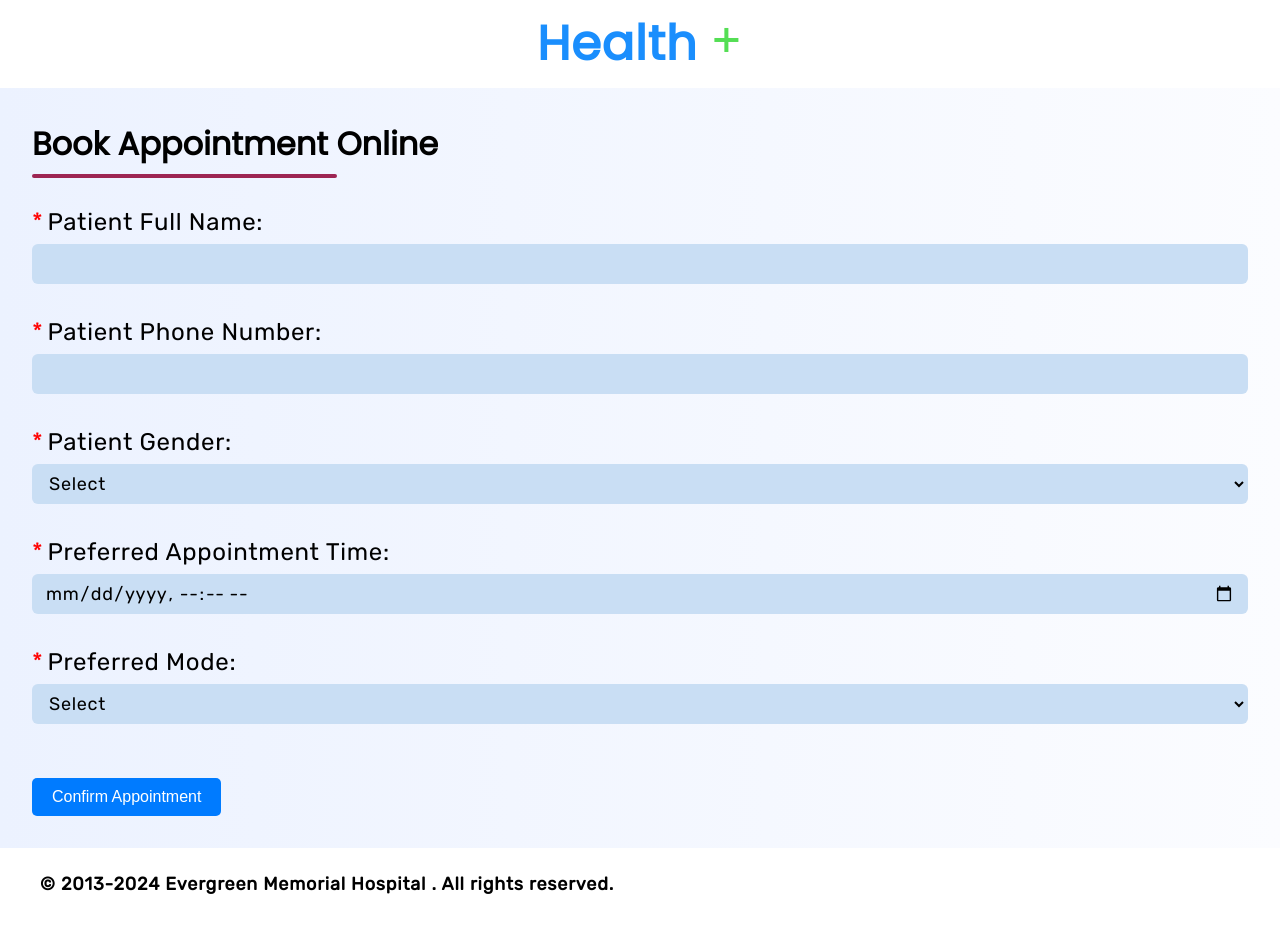
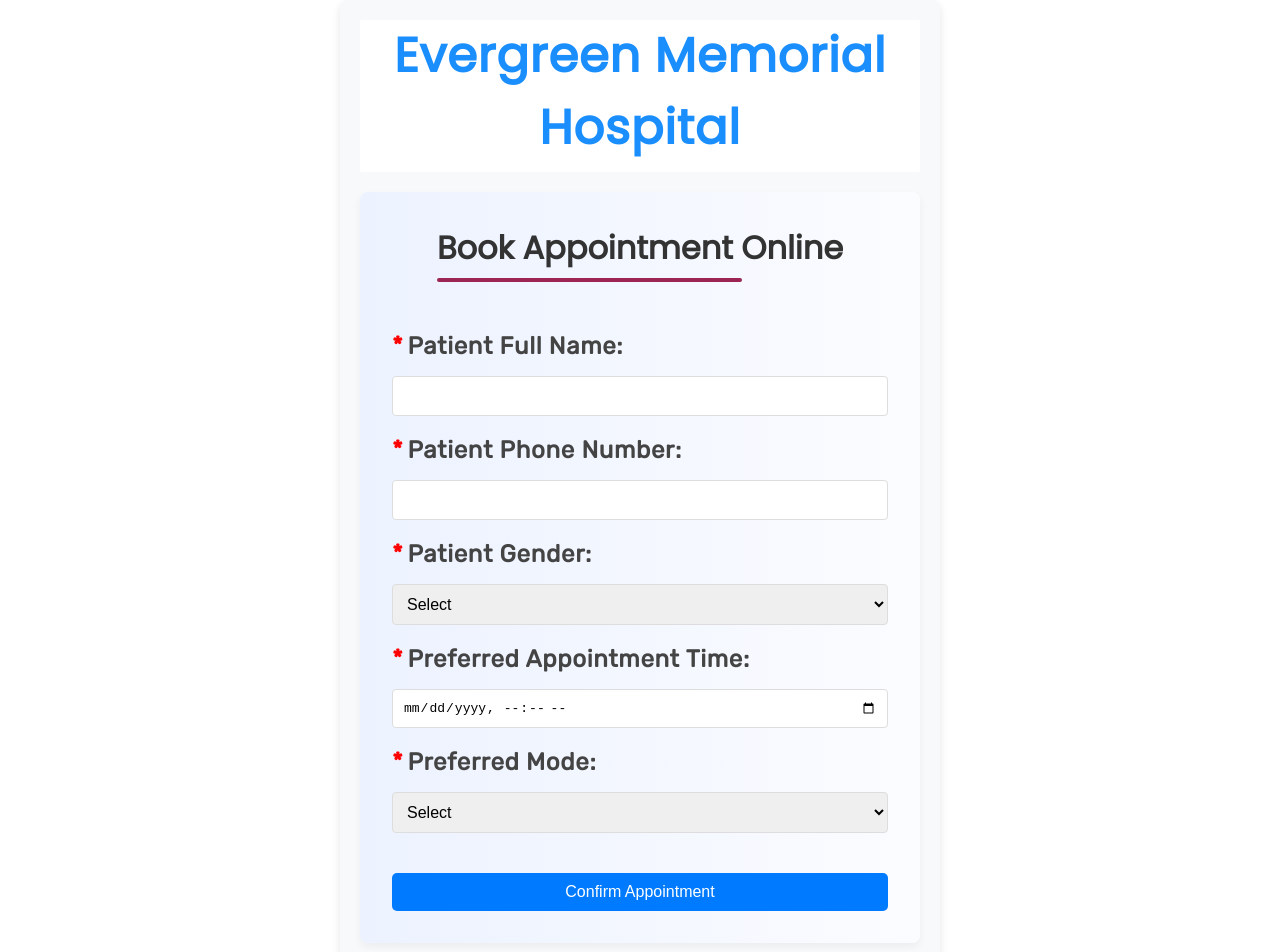
Before and after one commit to DileepKumarMantena/Hospatil_Management, a React (Create React App) app: page /Evergreen-Memorial-Hospital/appointment in a window 1280 px wide. Shown: the top 952 px of the page. Before the commit the page ends 922 px from the top, so only its background shows below. Built offline with nearby package versions, Linux system fonts and the light colour scheme.

Commit message:
Added more code for menu bar

```diff
--- a/package.json
+++ b/package.json
@@ -13,6 +13,7 @@
     "react": "^18.2.0",
     "react-bootstrap": "^2.10.4",
     "react-dom": "^18.2.0",
+    "react-icons": "^5.3.0",
     "react-scripts": "5.0.1",
     "react-toastify": "^9.1.3",
     "web-vitals": "^2.1.4"
--- a/src/Components/About.js
+++ b/src/Components/About.js
@@ -1,45 +1,45 @@
-import React from "react";
-import Doctor from "../Assets/doctor-group.png";
-import SolutionStep from "./SolutionStep";
-import "../Styles/About.css";
+// import React from "react";
+// import Doctor from "../Assets/doctor-group.png";
+// import SolutionStep from "./SolutionStep";
+// import "../Styles/About.css";
 
-function About() {
-  return (
-    <div className="about-section" id="about">
-      <div className="about-image-content">
-        <img src={Doctor} alt="Doctor Group" className="about-image1" />
-      </div>
+// function About() {
+//   return (
+//     <div className="about-section" id="about">
+//       <div className="about-image-content">
+//         <img src={Doctor} alt="Doctor Group" className="about-image1" />
+//       </div>
 
-      <div className="about-text-content">
-        <h3 className="about-title">
-          <span>About Us</span>
-        </h3>
-        <p className="about-description">
-          Welcome to Health Plus, your trusted partner for accessible and
-          personalized healthcare. Our expert doctors offer online consultations
-          and specialized services, prioritizing your well-being. Join us on
-          this journey towards a healthier you.
-        </p>
+//       <div className="about-text-content">
+//         <h3 className="about-title">
+//           <span>About Us</span>
+//         </h3>
+//         <p className="about-description">
+//           Welcome to Health Plus, your trusted partner for accessible and
+//           personalized healthcare. Our expert doctors offer online consultations
+//           and specialized services, prioritizing your well-being. Join us on
+//           this journey towards a healthier you.
+//         </p>
 
-        <h4 className="about-text-title">Your Solutions</h4>
+//         <h4 className="about-text-title">Your Solutions</h4>
 
-        <SolutionStep
-          title="Choose a Specialist"
-          description="Find your perfect specialist and book with ease at Health Plus. Expert doctors prioritize your health, offering tailored care."
-        />
+//         <SolutionStep
+//           title="Choose a Specialist"
+//           description="Find your perfect specialist and book with ease at Health Plus. Expert doctors prioritize your health, offering tailored care."
+//         />
 
-        <SolutionStep
-          title="Make a Schedule"
-          description="Choose the date and time that suits you best, and let our dedicated team of medical professionals ensure your well-being with personalized care."
-        />
+//         <SolutionStep
+//           title="Make a Schedule"
+//           description="Choose the date and time that suits you best, and let our dedicated team of medical professionals ensure your well-being with personalized care."
+//         />
 
-        <SolutionStep
-          title="Get Your Solutions"
-          description="Our experienced doctors and specialists are here to provide expert advice and personalized treatment plans, helping you achieve your best possible health."
-        />
-      </div>
-    </div>
-  );
-}
+//         <SolutionStep
+//           title="Get Your Solutions"
+//           description="Our experienced doctors and specialists are here to provide expert advice and personalized treatment plans, helping you achieve your best possible health."
+//         />
+//       </div>
+//     </div>
+//   );
+// }
 
-export default About;
+// export default About;
--- a/src/Components/AppointmentForm.js
+++ b/src/Components/AppointmentForm.js
@@ -2,11 +2,12 @@ import React, { useState, useEffect } from "react";
 import { Link } from "react-router-dom";
 import "../Styles/AppointmentForm.css";
 import { ToastContainer, toast } from "react-toastify";
+import "react-toastify/dist/ReactToastify.css";
 
 function AppointmentForm() {
   useEffect(() => {
     window.scrollTo({ top: 0, behavior: "smooth" });
-  });
+  }, []);
 
   const [patientName, setPatientName] = useState("");
   const [patientNumber, setPatientNumber] = useState("");
@@ -19,12 +20,11 @@ function AppointmentForm() {
   const handleSubmit = (e) => {
     e.preventDefault();
 
-    // Validate form inputs
     const errors = {};
     if (!patientName.trim()) {
       errors.patientName = "Patient name is required";
-    } else if (patientName.trim().length < 8) {
-      errors.patientName = "Patient name must be at least 8 characters";
+    } else if (patientName.trim().length < 3) {
+      errors.patientName = "Patient name must be at least 3 characters";
     }
 
     if (!patientNumber.trim()) {
@@ -54,7 +54,6 @@ function AppointmentForm() {
       return;
     }
 
-    // Reset form fields and errors after successful submission
     setPatientName("");
     setPatientNumber("");
     setPatientGender("default");
@@ -62,7 +61,7 @@ function AppointmentForm() {
     setPreferredMode("default");
     setFormErrors({});
 
-    toast.success("Appointment Scheduled !", {
+    toast.success("Appointment Scheduled!", {
       position: toast.POSITION.TOP_CENTER,
       onOpen: () => setIsSubmitted(true),
       onClose: () => setIsSubmitted(false),
@@ -72,9 +71,7 @@ function AppointmentForm() {
   return (
     <div className="appointment-form-section">
       <h1 className="legal-siteTitle">
-        <Link to="/">
-          Health <span className="legal-siteSign">+</span>
-        </Link>
+        <Link to="/">Evergreen Memorial Hospital</Link>
       </h1>
 
       <div className="form-container">
@@ -83,83 +80,93 @@ function AppointmentForm() {
         </h2>
 
         <form className="form-content" onSubmit={handleSubmit}>
-          <label>
-            Patient Full Name:
+          <div className="form-group">
+            <label>Patient Full Name:</label>
             <input
               type="text"
               value={patientName}
               onChange={(e) => setPatientName(e.target.value)}
-              required
+              className={formErrors.patientName ? "input-error" : ""}
             />
-            {formErrors.patientName && <p className="error-message">{formErrors.patientName}</p>}
-          </label>
+            {formErrors.patientName && (
+              <p className="error-message">{formErrors.patientName}</p>
+            )}
+          </div>
 
-          <br />
-          <label>
-            Patient Phone Number:
+          <div className="form-group">
+            <label>Patient Phone Number:</label>
             <input
               type="text"
               value={patientNumber}
               onChange={(e) => setPatientNumber(e.target.value)}
-              required
+              className={formErrors.patientNumber ? "input-error" : ""}
             />
-            {formErrors.patientNumber && <p className="error-message">{formErrors.patientNumber}</p>}
-          </label>
+            {formErrors.patientNumber && (
+              <p className="error-message">{formErrors.patientNumber}</p>
+            )}
+          </div>
 
-          <br />
-          <label>
-            Patient Gender:
+          <div className="form-group">
+            <label>Patient Gender:</label>
             <select
               value={patientGender}
               onChange={(e) => setPatientGender(e.target.value)}
-              required
+              className={formErrors.patientGender ? "input-error" : ""}
             >
               <option value="default">Select</option>
               <option value="male">Male</option>
               <option value="female">Female</option>
               <option value="private">I will inform Doctor only</option>
             </select>
-            {formErrors.patientGender && <p className="error-message">{formErrors.patientGender}</p>}
-          </label>
+            {formErrors.patientGender && (
+              <p className="error-message">{formErrors.patientGender}</p>
+            )}
+          </div>
 
-          <br />
-          <label>
-            Preferred Appointment Time:
+          <div className="form-group">
+            <label>Preferred Appointment Time:</label>
             <input
               type="datetime-local"
               value={appointmentTime}
               onChange={(e) => setAppointmentTime(e.target.value)}
-              required
+              className={formErrors.appointmentTime ? "input-error" : ""}
             />
-            {formErrors.appointmentTime && <p className="error-message">{formErrors.appointmentTime}</p>}
-          </label>
+            {formErrors.appointmentTime && (
+              <p className="error-message">{formErrors.appointmentTime}</p>
+            )}
+          </div>
 
-          <br />
-          <label>
-            Preferred Mode:
+          <div className="form-group">
+            <label>Preferred Mode:</label>
             <select
               value={preferredMode}
               onChange={(e) => setPreferredMode(e.target.value)}
-              required
+              className={formErrors.preferredMode ? "input-error" : ""}
             >
               <option value="default">Select</option>
               <option value="voice">Voice Call</option>
               <option value="video">Video Call</option>
             </select>
-            {formErrors.preferredMode && <p className="error-message">{formErrors.preferredMode}</p>}
-          </label>
+            {formErrors.preferredMode && (
+              <p className="error-message">{formErrors.preferredMode}</p>
+            )}
+          </div>
 
-          <br />
           <button type="submit" className="text-appointment-btn">
             Confirm Appointment
           </button>
 
-          <p className="success-message" style={{display: isSubmitted ? "block" : "none"}}>Appointment details has been sent to the patients phone number via SMS.</p>
+          <p
+            className="success-message"
+            style={{ display: isSubmitted ? "block" : "none" }}
+          >
+            Appointment details have been sent to the patient's phone number via SMS.
+          </p>
         </form>
       </div>
 
       <div className="legal-footer">
-        <p>© 2013-2024 Evergreen Memorial Hospital . All rights reserved.</p>
+        <p>© 2013-2024 Evergreen Memorial Hospital. All rights reserved.</p>
       </div>
 
       <ToastContainer autoClose={5000} limit={1} closeButton={false} />
--- a/src/Components/DoctorCard.js
+++ b/src/Components/DoctorCard.js
@@ -8,14 +8,8 @@ function DoctorCard(props) {
       <img src={props.img} alt={props.name} className="dt-card-img" />
       <p className="dt-card-name">{props.name}</p>
       <p className="dt-card-title">{props.title}</p>
-      <p className="dt-card-stars">
-        <FontAwesomeIcon
-          icon={faStar}
-          style={{ color: "#F7BB50", paddingRight: "6px" }}
-        />
-        {props.stars}
-        <span className="dt-card-reviews"> ({props.reviews}+ Reviews)</span>
-      </p>
+      <p className="dt-card-contact">{props.contact}</p>
+
     </div>
   );
 }
--- a/src/Components/Doctors.js
+++ b/src/Components/Doctors.js
@@ -15,8 +15,7 @@ function Doctors() {
         </h3>
 
         <p className="dt-description">
-        At Health Plus, our hospitals are committed to providing comprehensive healthcare services with state-of-the-art facilities and compassionate care. We strive to create a welcoming environment where patients receive personalized attention and world-class treatment. With a focus on patient safety, advanced medical technology, and a team of experienced healthcare professionals, our hospitals are dedicated to improving health and enhancing the quality of life for every individual we serve. Trust Health Plus for your healthcare needs and experience the difference in care that truly puts patients first.
-        </p>
+        At Evergreen Memorial Hospital, we provide comprehensive healthcare with advanced facilities and compassionate care. Our experienced team is dedicated to patient safety, personalized attention, and world-class treatment to improve health and quality of life. Choose us for a care experience that puts patients first.        </p>
       </div>
 
       <div className="dt-cards-content">
@@ -24,21 +23,25 @@ function Doctors() {
           img={profile1}
           name="MindCare Psychiatric Hospital"
           title="Vizag"
+          contact="989898899"
         />
         <DoctorCard
           img={profile2}
           name="ClearView Eye Hospital"
           title="Hyderbad"
+          contact="989898889"
         />
         <DoctorCard
           img={profile3}
           name="Renew Orthopedic Hospital"
           title="Banglore"
+          contact="9849175143"
         />
         <DoctorCard
           img={profile4}
           name="Prime Care Hospital"
           title="Chennai"
+          contact="9849175142"
         />
       </div>
     </div>
--- a/src/Components/Navbar.js
+++ b/src/Components/Navbar.js
@@ -64,11 +64,11 @@ function NavigationBar() {
             <a href="#">General Surgery</a>
           </div>
         </li>
-        <li>
+        {/* <li>
           <a href="#about" className="navbar-links">
             About
           </a>
-        </li>
+        </li> */}
         <li>
           <a href="#reviews" className="navbar-links">
             Doctors
@@ -117,11 +117,6 @@ function NavigationBar() {
             </a>
           </li>
           <li>
-            <a onClick={openNav} href="#about">
-              About
-            </a>
-          </li>
-          <li>
             <a onClick={openNav} href="#reviews">
               Reviews
             </a>
--- a/src/Styles/AppointmentForm.css
+++ b/src/Styles/AppointmentForm.css
@@ -1,3 +1,104 @@
+.appointment-form-section {
+    max-width: 600px;
+    margin: 0 auto;
+    padding: 20px;
+    background-color: #f8f9fa;
+    border-radius: 8px;
+    box-shadow: 0 4px 8px rgba(0, 0, 0, 0.1);
+    text-align: center;
+  }
+
+  .legal-siteTitle {
+    font-size: 1.8em;
+    margin-bottom: 20px;
+  }
+
+  .form-container {
+    padding: 20px;
+    background-color: #fff;
+    border-radius: 8px;
+    box-shadow: 0 4px 8px rgba(0, 0, 0, 0.05);
+  }
+
+  .form-title {
+    font-size: 1.5em;
+    margin-bottom: 20px;
+    color: #333;
+  }
+
+  .form-content {
+    display: grid;
+    gap: 15px;
+  }
+
+  .form-group {
+    text-align: left;
+  }
+
+  .form-group label {
+    display: block;
+    margin-bottom: 5px;
+    font-weight: bold;
+    color: #444;
+  }
+
+  .form-group input,
+  .form-group select {
+    width: 100%;
+    padding: 10px;
+    margin-bottom: 5px;
+    border: 1px solid #ddd;
+    border-radius: 4px;
+    font-size: 1em;
+    transition: border-color 0.2s;
+  }
+
+  .form-group input:focus,
+  .form-group select:focus {
+    border-color: #007bff;
+    outline: none;
+  }
+
+  .input-error {
+    border-color: #e74c3c;
+  }
+
+  .error-message {
+    color: #e74c3c;
+    font-size: 0.9em;
+    margin-top: -10px;
+    margin-bottom: 10px;
+  }
+
+  .text-appointment-btn {
+    background-color: #007bff;
+    color: white;
+    border: none;
+    padding: 10px 20px;
+    font-size: 1em;
+    border-radius: 5px;
+    cursor: pointer;
+    transition: background-color 0.3s ease;
+  }
+
+  .text-appointment-btn:hover {
+    background-color: #0056b3;
+  }
+
+  .success-message {
+    color: #28a745;
+    margin-top: 20px;
+    font-size: 1em;
+    display: none;
+  }
+
+  .legal-footer {
+    margin-top: 30px;
+    font-size: 0.9em;
+    color: #666;
+  }
+
+
 .form-container {
     padding: 32px;
     display: flex;
```
Also changed, not shown: src/Assets/fa.png (added), 1 other file (tests, documents, lock files or other folders).
